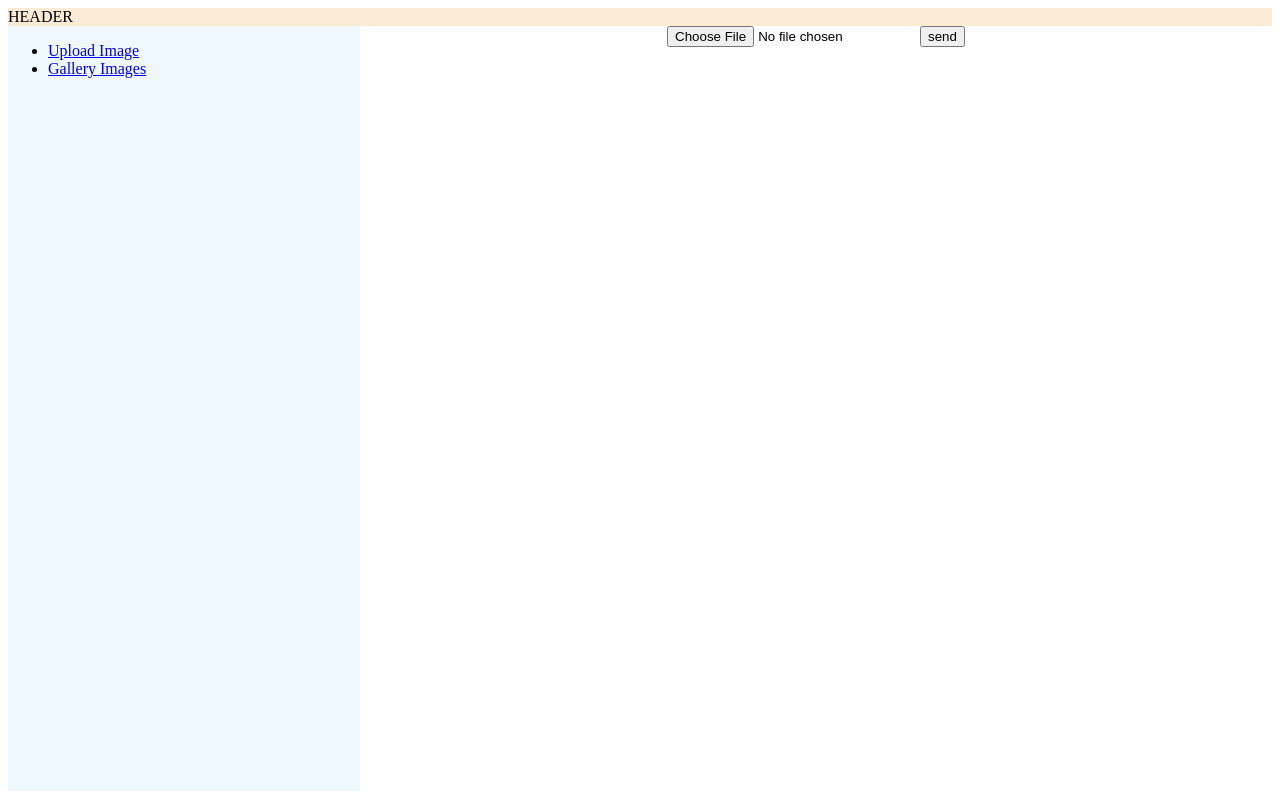
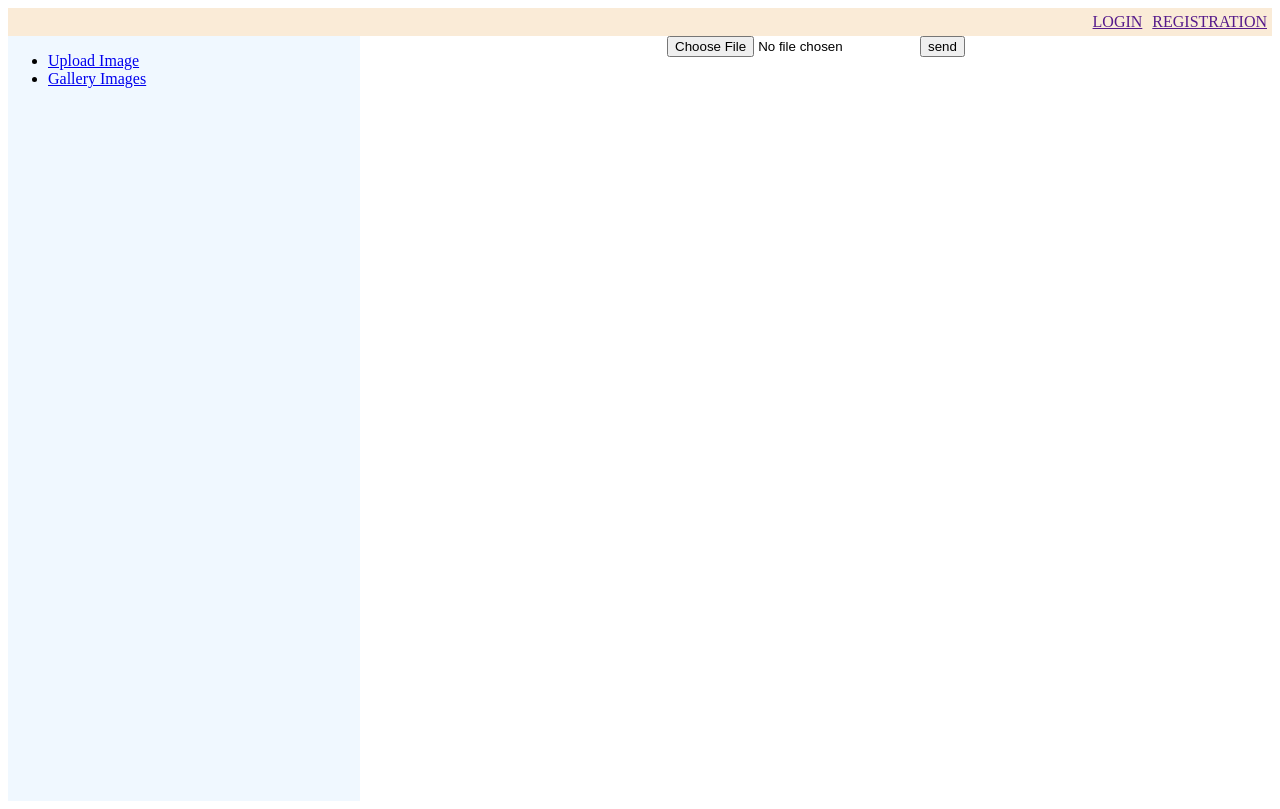
Before and after one commit to HollyBang/image-cloud, a React (Create React App) app in the folder front/: page / in a window 1280 px wide. Built offline with nearby package versions, Linux system fonts and the light colour scheme.

Commit message:
added links to header

```diff
--- a/front/src/containers/Header/Header.css
+++ b/front/src/containers/Header/Header.css
@@ -1,4 +1,10 @@
 .header {
+    display: flex;
+    justify-content: flex-end;
+    align-items: center;
     width: 100%;
     background-color: antiquewhite;
 }
+.header-link {
+    margin: 5px;
+}
--- a/front/src/containers/Header/Header.jsx
+++ b/front/src/containers/Header/Header.jsx
@@ -4,7 +4,8 @@ import './Header.css';
 const Header = () => {
     return (
         <div className="header">
-            HEADER
+            <a className="header-link" href="">LOGIN</a>
+            <a className="header-link" href="">REGISTRATION</a>
         </div>
     );
 };
```
